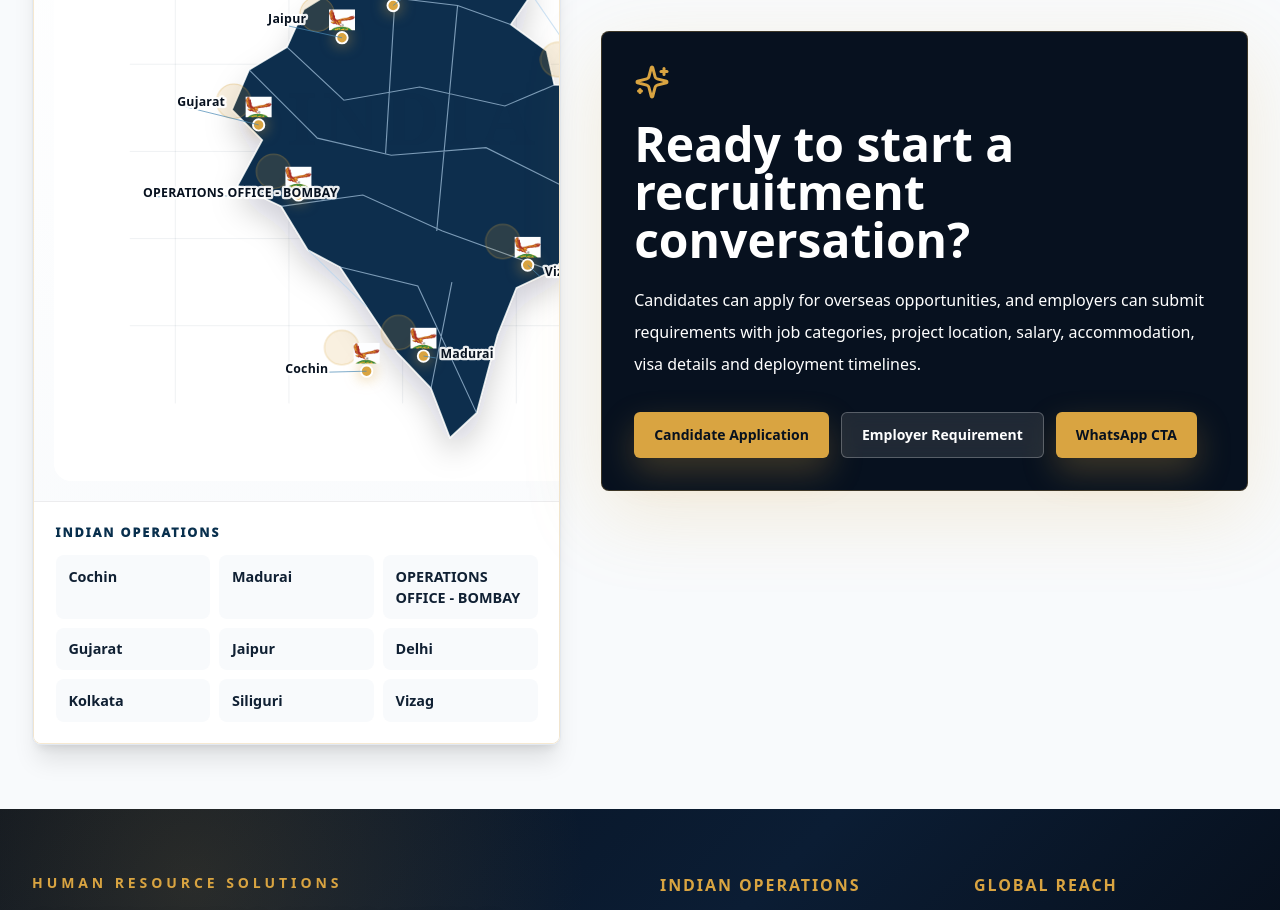
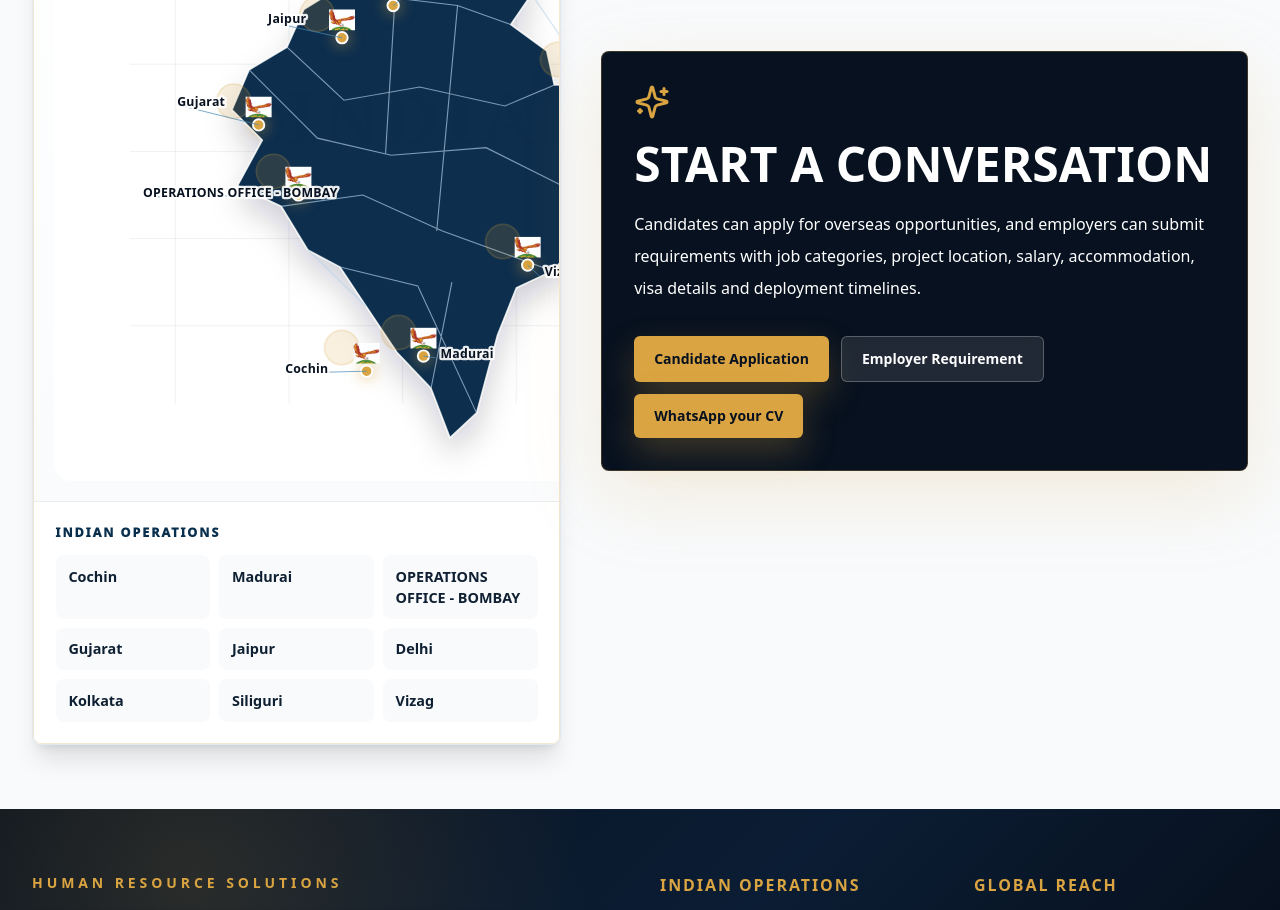
Before and after one commit to Prabhatcodes2025/continental-jobs, a Next.js app: page /contact in a window 1280 px wide. Shown: the part 2500-3410 px from the top of the page. Built offline with nearby package versions, Linux system fonts and the light colour scheme; a web font is replaced by a local one.

Commit message:
Update branding, operations, content and recruitment process

```diff
--- a/src/app/contact/page.tsx
+++ b/src/app/contact/page.tsx
@@ -78,7 +78,7 @@ export default async function ContactPage() {
           <MotionReveal delay={0.1}>
             <div className="rounded-lg border border-gold/25 bg-navy p-8 text-white shadow-glow">
               <Sparkles className="h-9 w-9 text-gold" />
-              <h2 className="mt-5 text-3xl font-black md:text-5xl">Ready to start a recruitment conversation?</h2>
+              <h2 className="mt-5 text-3xl font-black md:text-5xl">START A CONVERSATION</h2>
               <p className="mt-5 leading-8 text-white/72">
                 Candidates can apply for overseas opportunities, and employers can submit requirements with job categories,
                 project location, salary, accommodation, visa details and deployment timelines.
@@ -87,7 +87,7 @@ export default async function ContactPage() {
                 <Link href="/apply" className="button-primary">Candidate Application</Link>
                 <Link href="/manpower-requirement" className="button-secondary">Employer Requirement</Link>
                 <a href={whatsappHref(content.offices[0]?.whatsapp || content.offices[0]?.phones[0] || "")} className="button-primary">
-                  WhatsApp CTA
+                  WhatsApp your CV
                 </a>
               </div>
             </div>
--- a/src/app/page.tsx
+++ b/src/app/page.tsx
@@ -36,7 +36,7 @@ export default async function HomePage() {
                 43+ years of global recruitment
               </p>
               <h1 className="corporate-title-caps mt-6 max-w-4xl text-4xl font-black leading-tight sm:text-5xl md:text-6xl">
-                PATHWAY TO GLOBAL CAREERS
+                GLOBAL RECRUITMENT & STAFFING SOLUTIONS WORLDWIDE
               </h1>
               <p className="mt-6 max-w-2xl text-lg leading-8 text-white/78">
                 {company.shortName} connects skilled talent with trusted employers across the Gulf,
@@ -80,7 +80,7 @@ export default async function HomePage() {
         <div className="mx-auto max-w-7xl px-4 py-16 lg:px-8">
           <SectionHeader
             eyebrow="Our Business"
-            title="Recruitment services built for serious employers and serious careers."
+            title="PATHWAY TO GLOBAL CAREERS."
             text="A complete international workforce desk covering sourcing, screening, documentation, mobilization, HR support and education pathways."
           />
           <div className="mt-10 grid gap-5 md:grid-cols-2 lg:grid-cols-4">
@@ -105,7 +105,7 @@ export default async function HomePage() {
 
       <section className="bg-slate-50 py-16">
         <div className="mx-auto max-w-7xl px-4 lg:px-8">
-          <SectionHeader eyebrow="Featured Industries" title="Trusted across high-demand recruitment categories." align="center" />
+          <SectionHeader eyebrow="Featured Industries" title="VERTICALS OF RECRUITMENT  CONTINENTALS SPECIALITY" align="center" />
           <div className="mt-10 grid gap-4 sm:grid-cols-2 lg:grid-cols-5">
             {industries.map(([name, Icon]) => (
               <div key={name} className="premium-card p-5" data-magnetic>
```
